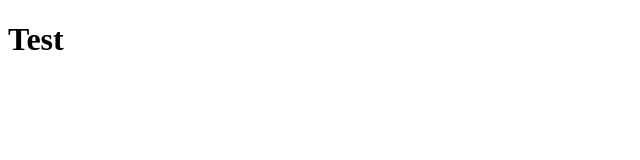
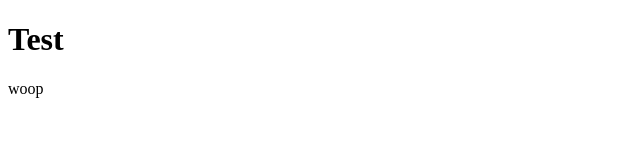
Before and after one commit to Kclaster/wed_class, a plain HTML site: page index.html in a window 1280 px wide. Shown: the full height of the page, 0-640 px from the left. Drawn offline with Linux system fonts and the light colour scheme.

Commit message:
added paragraph

```diff
--- a/index.html
+++ b/index.html
@@ -5,5 +5,6 @@
     </head>
     <body>
         <h1>Test</h1>
+        <p>woop</p>
     </body>
 </html>
```
